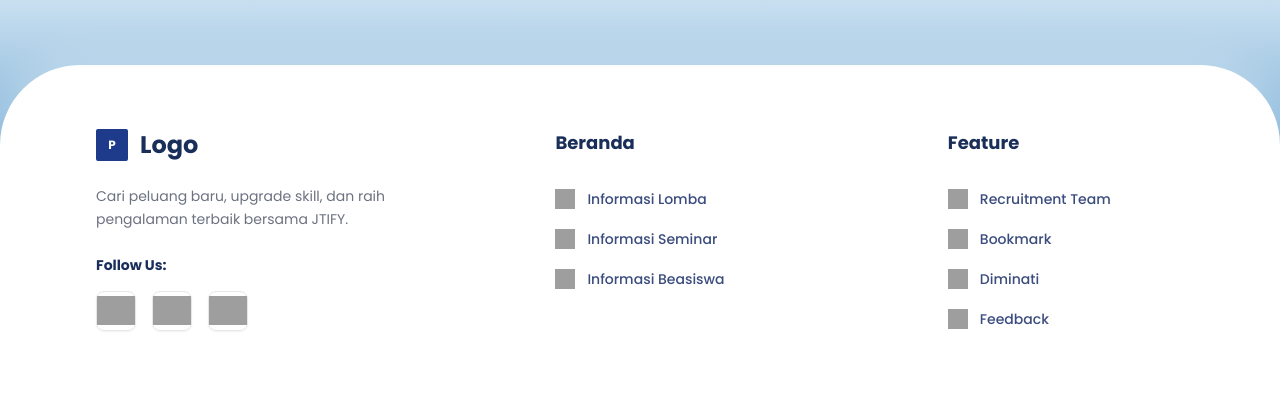
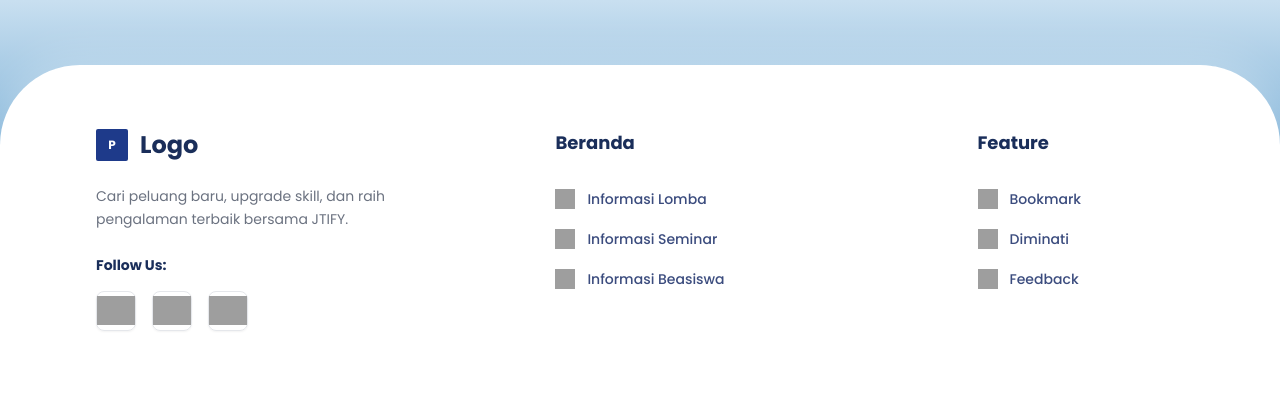
Before and after one commit to RizkyFirdiansyah/pbl_jtify, a Laravel app: page / in a window 1280 px wide. Shown: the part 2620-3031 px from the top of the page. Run offline with Laravel 12, Linux system fonts and the light colour scheme; some libraries are stand-ins or nearby versions; grey boxes are pictures that could not be loaded.

Commit message:
Fix: Kerapian margin dan layout pada komponen footer

```diff
--- a/resources/views/components/footer.blade.php
+++ b/resources/views/components/footer.blade.php
@@ -80,7 +80,7 @@
 
                         <!-- Lomba -->
                         <li>
-                            <a href="/Lomba"
+                            <a href="/lomba"
                                 class="flex items-center gap-3 text-[#3B4C7E] hover:text-blue-900 hover:translate-x-1 transition-all duration-300 text-sm font-medium">
 
                                 <img src="https://img.icons8.com/ios-glyphs/20/1A2E5A/trophy.png"
@@ -125,19 +125,6 @@
                         Feature
                     </h4>
                     <ul class="space-y-5">
-
-                        <!-- Recruitment -->
-                        <li>
-                            <a href="/recruitment"
-                                class="flex items-center gap-3 text-[#3B4C7E] hover:text-blue-900 hover:translate-x-1 transition-all duration-300 text-sm font-medium">
-
-                                <img src="https://img.icons8.com/ios-glyphs/20/1A2E5A/group.png"
-                                    alt="Recruitment"
-                                    class="w-5 h-5"/>
-
-                                Recruitment Team
-                            </a>
-                        </li>
 
                         <!-- Bookmark -->
                         <li>
```
